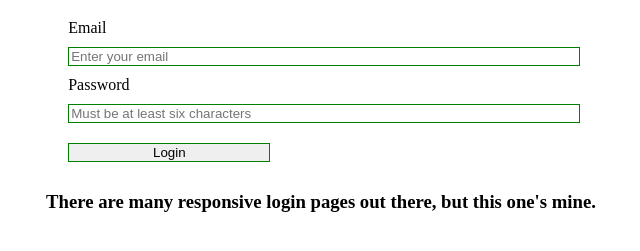
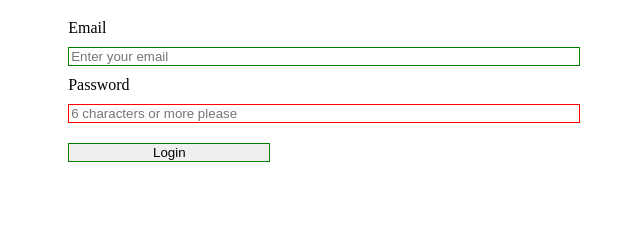
Before and after one commit to gSchool/responsive-login-page, a plain HTML site: page index.html in a window 1280 px wide. Shown: the part 61-312 px from the top of the page, without its empty margins (319-959 px from the left). Drawn offline with nearby package versions, Linux system fonts and the light colour scheme.

Commit message:
Added a six character minimum ot the password field

```diff
--- a/index.html
+++ b/index.html
@@ -13,7 +13,7 @@
       Email<br>
       <input type="email" name="email" placeholder="Enter your email"><br>
       Password<br>
-      <input type="password" name="password" placeholder="Must be at least six characters"><br>
+      <input type="password" name="password" pattern=".{6,}" required placeholder="6 characters or more please"><br>
       <input type="submit" id= "submit" value="Login">
     </form>
 
--- a/js/main.js
+++ b/js/main.js
@@ -1,12 +1,12 @@
 $(document).on('ready', function() {
   console.log('Ready, PLAYER ONE?');
 
-  $('body').append('<h3 class ="center">There are many responsive login pages out there, but this one\'s mine.</h3>');
+
 
 });
 
 $(document).on('click', '#submit', function(){
     // Prevent event submission
     event.preventDefault();
-
+    $('body').append('<h3 class ="center">There are many responsive login pages out there, but this one\'s mine.</h3>');
 });
```
